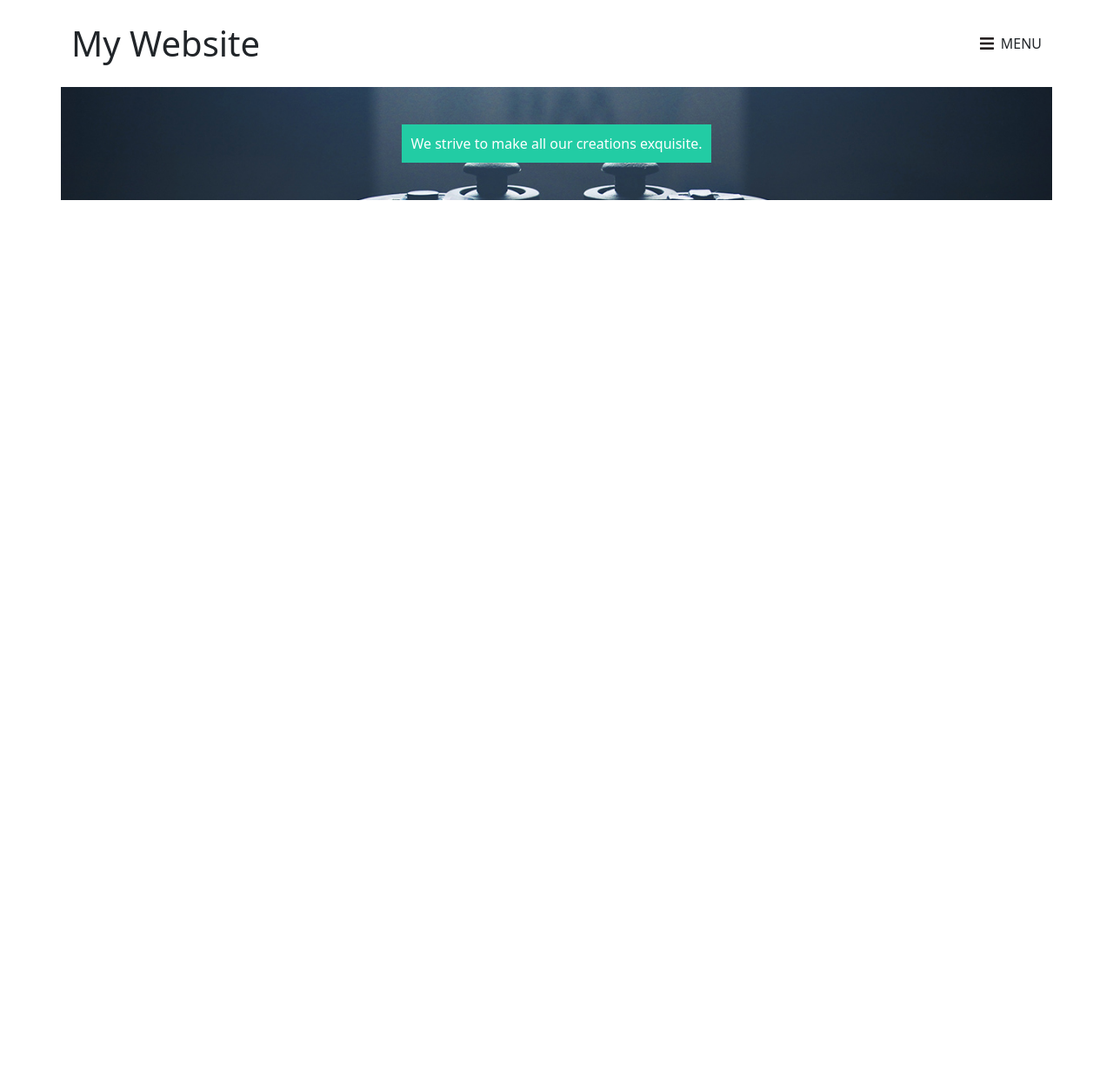
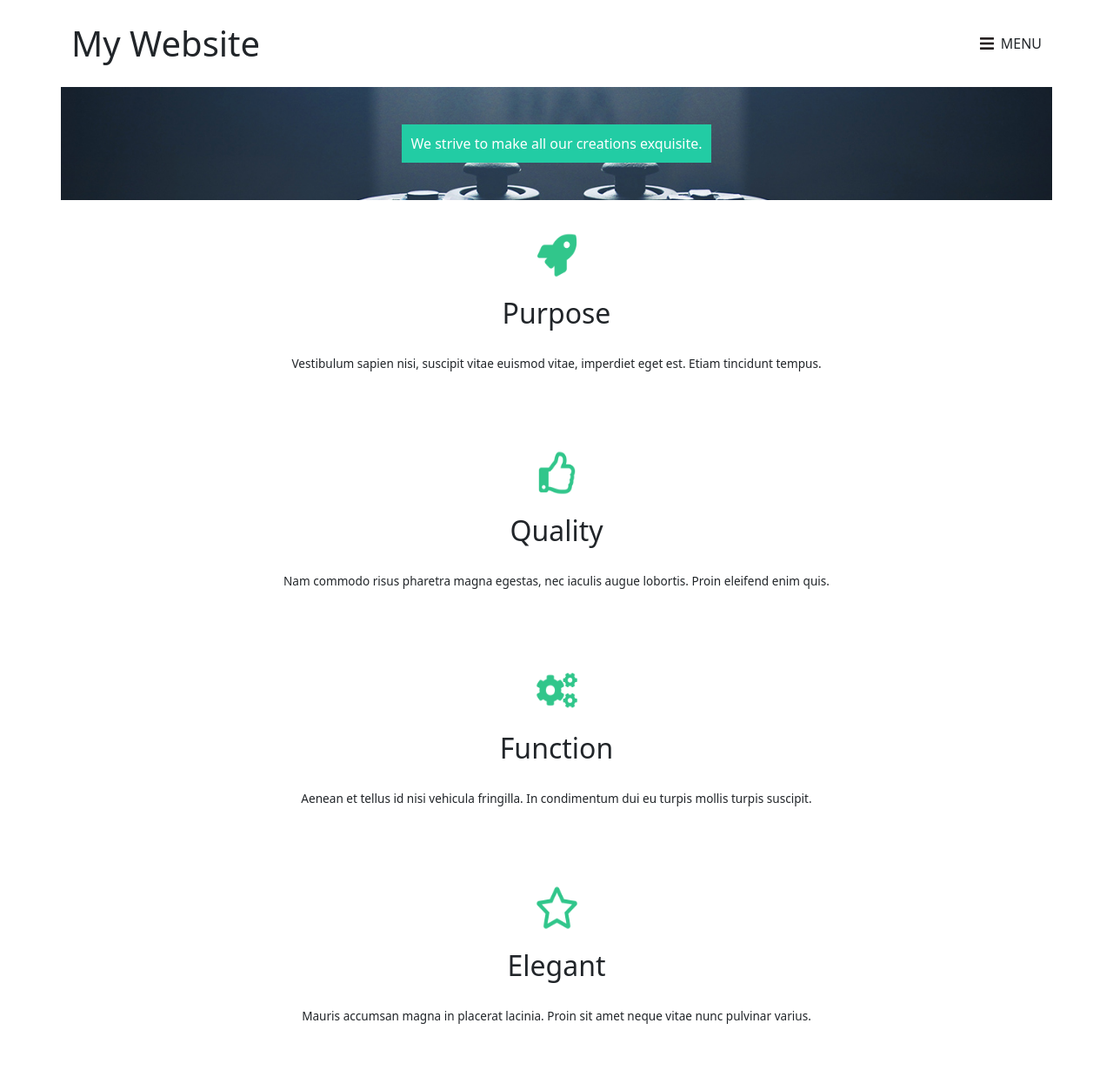
Before and after one commit to Shensson/webuild-assign1, a website built with Vite: page index.html in a window 1280 px wide. Shown: the whole page at 87% size. Before the commit the page ends 800 px from the top, so only its background shows below. Built offline with nearby package versions, Linux system fonts and the light colour scheme.

Commit message:
added the percs

```diff
--- a/index.html
+++ b/index.html
@@ -21,6 +21,35 @@
         <div class="row headliner">
           <p>We strive to make all our creations exquisite.</p>
         </div>
+        <div class="container">
+          <div class="row percs">
+            <img src="imgs/icon-1.png" alt="">
+            <h2>Purpose</h2>
+            <p>Vestibulum sapien nisi, suscipit vitae euismod vitae,
+              imperdiet eget est. Etiam tincidunt tempus.
+            </p>
+          </div>
+          <div class="row percs">
+            <img src="imgs/icon-2.png" alt="">
+            <h2>Quality</h2>
+            <p>Nam commodo risus pharetra magna egestas, nec
+              iaculis augue lobortis. Proin eleifend enim quis.</p>
+          </div>
+          <div class="row percs">
+            <img src="imgs/icon-3.png" alt="">
+            <h2>Function</h2>
+            <p>Aenean et tellus id nisi vehicula fringilla. In
+              condimentum dui eu turpis mollis turpis suscipit.
+            </p>
+          </div>
+          <div class="row percs">
+            <img src="imgs/icon-4.png" alt="">
+            <h2>Elegant</h2>
+            <p>Mauris accumsan magna in placerat lacinia. Proin sit
+              amet neque vitae nunc pulvinar varius.
+            </p>
+          </div>
+        </div>
       </div>
 
     <script src="js/jquery-3.4.1.slim.min.js"></script>
--- a/style.css
+++ b/style.css
@@ -31,3 +31,25 @@
   padding: 10px;
   margin: 0;
 }
+
+.percs{
+  height: 250px;
+  background-color: white;
+  display: flex;
+  flex-direction: column;
+  align-items: center;
+  justify-content: center;
+  gap: 20px;
+}
+.percs img{
+  width: 75px;
+  height: 55px;
+  object-position: center;
+}
+.percs h2{
+  text-align: center;
+}
+.percs p{
+  text-align: center;
+  font-size: 0.85rem;
+}
```
